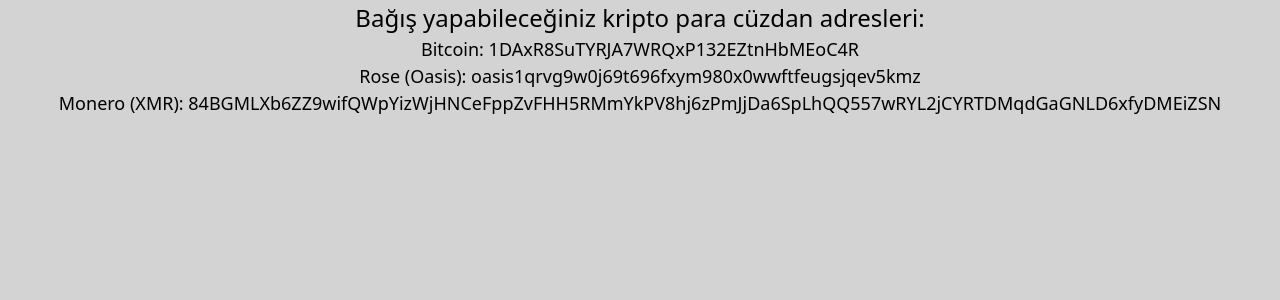
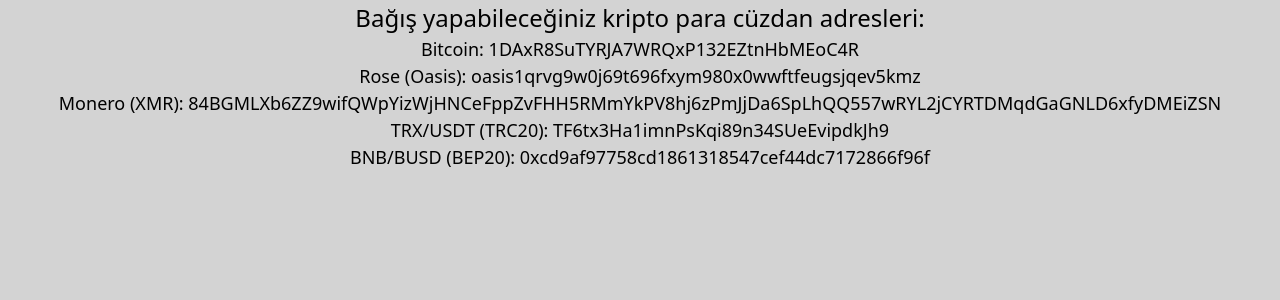
Before and after one commit to bellurm/blog-cyberworm, a Django app: page /donates in a window 1280 px wide. Shown: the part 56-356 px from the top of the page. Run offline with Django 3.2, Linux system fonts and the light colour scheme; parts of the project's set-up code (start-up, migrations or seed data) failed here and were passed over; some libraries are stand-ins or nearby versions.

Commit message:
Add files via upload

```diff
--- a/blogsite/templates/blogsite/donates.html
+++ b/blogsite/templates/blogsite/donates.html
@@ -24,6 +24,8 @@
     <center><font size="4" color="black">Bitcoin: 1DAxR8SuTYRJA7WRQxP132EZtnHbMEoC4R</font></center>
     <center><font size="4" color="black">Rose (Oasis): oasis1qrvg9w0j69t696fxym980x0wwftfeugsjqev5kmz</font></center>
     <center><font size="4" color="black">Monero (XMR): 84BGMLXb6ZZ9wifQWpYizWjHNCeFppZvFHH5RMmYkPV8hj6zPmJjDa6SpLhQQ557wRYL2jCYRTDMqdGaGNLD6xfyDMEiZSN</font></center>
+    <center><font size="4" color="black">TRX/USDT (TRC20): TF6tx3Ha1imnPsKqi89n34SUeEvipdkJh9</font></center>
+    <center><font size="4" color="black">BNB/BUSD (BEP20): 0xcd9af97758cd1861318547cef44dc7172866f96f</font></center>
 </body>
 </html>
 
```
